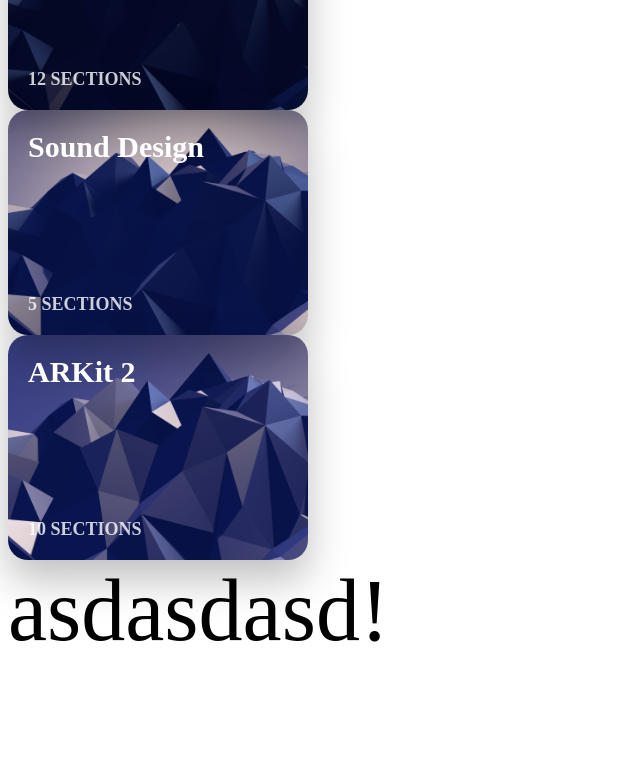
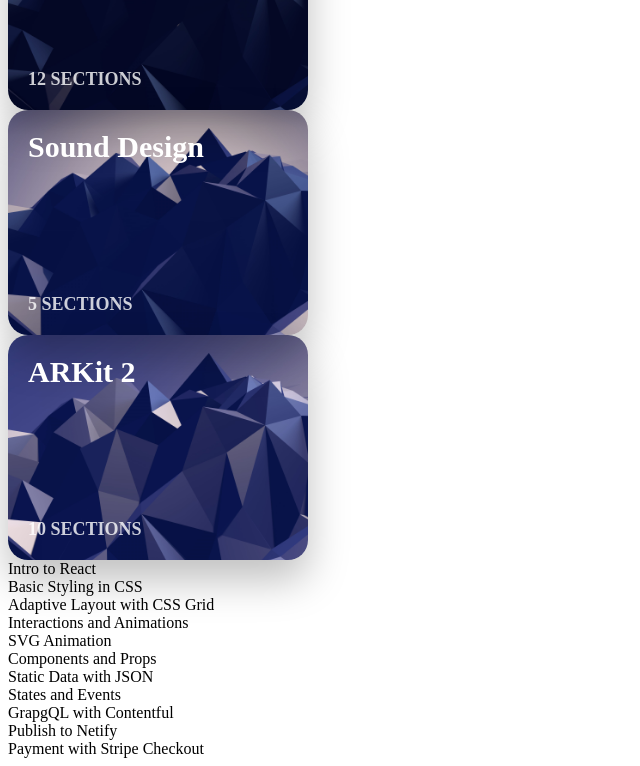
Before and after one commit to Antoshke/my-react-app, a Gatsby site: page / in a window 1280 px wide. Shown: the part 807-1573 px from the top of the page, without its empty margins (0-640 px from the left). Before the commit the page ends 1476 px from the top, so only its background shows below. Built offline with nearby package versions, Linux system fonts and the light colour scheme; Gatsby itself is replaced by a stand-in of ours.

Commit message:
Contentful fails

```diff
--- a/gatsby-config.js
+++ b/gatsby-config.js
@@ -1,6 +1,18 @@
 module.exports = {
   siteMetadata: {
     title: 'Design+Code 3',
+    description: 'Complete courses about the best tools and design systems. Prototype and build apps with React and Swift. 60 hours of content and resource materials. No coding experience required.',
+    keywords: 'react course, react for designers, ios development, sketch app, swift app course, arkit 2, after effects, create sketch plugin'
   },
-  plugins: ['gatsby-plugin-react-helmet', 'gatsby-plugin-typescript'],
+  plugins: [
+    'gatsby-plugin-react-helmet',
+    'gatsby-plugin-typescript',
+    // {
+    //    resolve: 'gatsby-source-contentful',
+    //   options: {
+    //     spaceId: 'wue3q4m0ksbf',
+    //     accessToken: '2c83ccecc68e394103159597c812fafe4bac4642ac34b122efa8e4813203910d'
+    //   }
+    // }
+  ],
 }
--- a/package.json
+++ b/package.json
@@ -8,6 +8,7 @@
     "gatsby-link": "^1.6.40",
     "gatsby-plugin-react-helmet": "^2.0.10",
     "gatsby-plugin-typescript": "^2.0.9",
+    "gatsby-source-contentful": "^2.0.35",
     "react": "^16.8.3",
     "react-helmet": "^5.2.0",
     "react-scripts": "2.1.5",
--- /dev/null
+++ b/src/components/cell.js
@@ -0,0 +1,11 @@
+import React from 'react';
+import styled from 'styled-components';
+
+const Cell = props => (
+    <div>
+        <div image={props.image}></div>
+        <div>{props.title}</div>
+    </div>
+)
+
+export default Cell
--- a/src/layouts/index.js
+++ b/src/layouts/index.js
@@ -10,8 +10,8 @@
     <Helmet
       title={data.site.siteMetadata.title}
       meta={[
-        { name: 'description', content: 'Sample' },
-        { name: 'keywords', content: 'sample, something' },
+        { name: 'description', content: data.site.siteMetadata.description },
+        { name: 'keywords', content: data.site.siteMetadata.keywords },
       ]}
     />
     <Header />
@@ -29,6 +29,8 @@
     site {
       siteMetadata {
         title
+        description
+        keywords
       }
     }
   }
--- a/src/pages/index.js
+++ b/src/pages/index.js
@@ -2,7 +2,9 @@
 import ReactDOM from 'react-dom';
 import Link from 'gatsby-link';
 import Card from '../components/card';
-import Section from '../components/section';
+import staticdata from '../../staticdata.json';
+import Cell from '../components/cell';
+//import Section from '../components/section';
 //import SimpleExample from '../components/test';
 
 const IndexPage = () => (
@@ -63,8 +65,14 @@
       title="React for Designers"
       text="Learn how to build a modern site using React and the most efficient libraries to get your site/product online. Get familiar with components, grid CSS, animations, interactions, dynamic data with Contentful and deploying your site with Netify." /> */}
     {/* <SimpleExample/>   */}
-    <Section />
+    {/* <Section /> */}
 
+    {staticdata.cells.map(cell => (
+      <Cell
+        title={cell.title}
+        image={cell.image}
+      />
+    ))}
   </div>
 )
 
--- /dev/null
+++ b/staticdata.json
@@ -0,0 +1,48 @@
+{
+    "cells": [
+        {
+            "title": "Intro to React",
+            "image": "https://drive.google.com/file/d/1K2rQG7N-2yaCtvLgXTDvrjJ1lWnB-GTx/view?usp=sharing"
+        },
+        {
+            "title": "Basic Styling in CSS",
+            "image": "https://drive.google.com/file/d/1K2rQG7N-2yaCtvLgXTDvrjJ1lWnB-GTx/view?usp=sharing"
+        },
+        {
+            "title": "Adaptive Layout with CSS Grid",
+            "image": "https://drive.google.com/file/d/1K2rQG7N-2yaCtvLgXTDvrjJ1lWnB-GTx/view?usp=sharing"
+        },
+        {
+            "title": "Interactions and Animations",
+            "image": "https://drive.google.com/file/d/1K2rQG7N-2yaCtvLgXTDvrjJ1lWnB-GTx/view?usp=sharing"
+        },
+        {
+            "title": "SVG Animation",
+            "image": "https://drive.google.com/file/d/1K2rQG7N-2yaCtvLgXTDvrjJ1lWnB-GTx/view?usp=sharing"
+        },
+        {
+            "title": "Components and Props",
+            "image": "https://drive.google.com/file/d/1K2rQG7N-2yaCtvLgXTDvrjJ1lWnB-GTx/view?usp=sharing"
+        },
+        {
+            "title": "Static Data with JSON",
+            "image": "https://drive.google.com/file/d/1K2rQG7N-2yaCtvLgXTDvrjJ1lWnB-GTx/view?usp=sharing"
+        },
+        {
+            "title": "States and Events",
+            "image": "https://drive.google.com/file/d/1K2rQG7N-2yaCtvLgXTDvrjJ1lWnB-GTx/view?usp=sharing"
+        },
+        {
+            "title": "GrapgQL with Contentful",
+            "image": "https://drive.google.com/file/d/1K2rQG7N-2yaCtvLgXTDvrjJ1lWnB-GTx/view?usp=sharing"
+        },
+        {
+            "title": "Publish to Netify",
+            "image": "https://drive.google.com/file/d/1K2rQG7N-2yaCtvLgXTDvrjJ1lWnB-GTx/view?usp=sharing"
+        },
+        {
+            "title": "Payment with Stripe Checkout",
+            "image": "https://drive.google.com/file/d/1K2rQG7N-2yaCtvLgXTDvrjJ1lWnB-GTx/view?usp=sharing"
+        }
+    ]
+}
```
Also changed, not shown: 1 other file.
